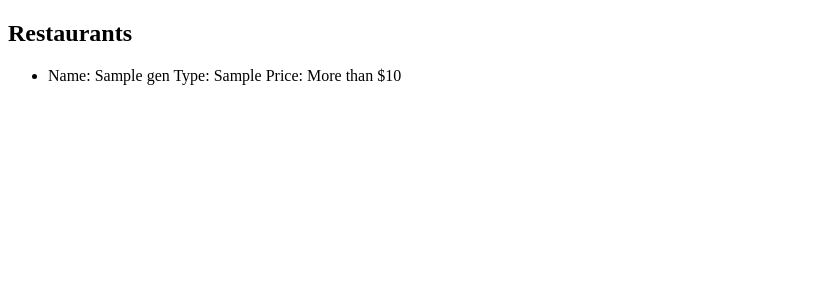
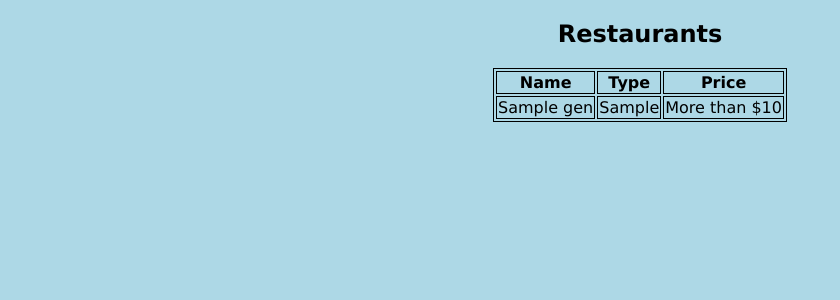
Before and after one commit to clsmit8703/final_project, a Django app: page /food in a window 1280 px wide. Shown: the top 300 px of the page, without its empty margins (0-840 px from the left). Run offline with Django 3.2, Linux system fonts and the light colour scheme; tables that the repository leaves empty hold one stand-in row (values such as "Sample post").

Commit message:
Added a few small items such as reformatting my food table and adding some hyperlinks.
I added a table to the food list so that it looks nicer and easier on the eyes.  I also made the question mark on the welcome page a hyperlink so I can go to the food table.  Also, when the user uses the random button and gets their random restaurant, I added a back button so they can go back to the welcome page.

```diff
--- a/foodgen/templates/foodgen/gen_list.html
+++ b/foodgen/templates/foodgen/gen_list.html
@@ -2,16 +2,36 @@
 <html>
 <head>
     <title>Food in Oakwood</title>
+    <style>
+table,th,td
+{
+border:1px solid black;
+}
+</style>
 </head>
-<h2>Restaurants</h2>
-<ul>
+<center>
+<body style= background-color:lightblue;>
+<table style=font-family:verdana;color:black>
+<tr>
+<th>Name</th>
+<th>Type</th>
+    <th>Price</th>
+</tr>
+
+
+<h2 style= "font-family:verdana;color:black">Restaurants</h2>
+   <tr style=font-family:verdana;color:black>
     {%  for food in object_list %}
-    <li>
-        Name: {{ food.name }}
-        Type: {{ food.utype }}
-        Price: {{ food.price|yesno:"Less than $10, More than $10" }}
-    </li>
+
+        <td style=font-family:verdana;color:black>{{ food.name }}</td>
+        <td style=font-family:verdana;color:black>{{ food.utype }}</td>
+        <td style=font-family:verdana;color:black>{{ food.price|yesno:"Less than $10, More than $10" }}</td></tr>
+
+
+
     {%  endfor %}
-</ul>
+</tr>
+</table>
+</center>
 </body>
 </html>
--- a/foodgen/templates/foodgen/random.html
+++ b/foodgen/templates/foodgen/random.html
@@ -81,6 +81,10 @@
         Price: {{ food.price|yesno:"Less than $10, More than $10" }}
     </b>
     {%  endfor %}
+<br><br>
+<a href="/welcome">
+   <input type="button" value="Back" />
+</a>
 </ul>
 </center>
 </body>
--- a/foodgen/templates/foodgen/welcome.html
+++ b/foodgen/templates/foodgen/welcome.html
@@ -5,8 +5,8 @@
 </head>
 <body>
 <body style=background-image:url('http://i.imgur.com/JEw3X53.png?1');background-repeat:no-repeat;padding-top:40px;>
-<h2 style="font-family:verdana;color:black">UNG Gainesville Restaurant Generator</h2>
-<h3 style="font-family:verdana;color:black">What are you in the mood for?</h3>
+<h2 style="font-family:verdana;color:black"><a href="http://bit.ly/1lyWmID"style="color:black; text-decoration: none;"<a>UNG</a> Gainesville Restaurant Generator</h2>
+<h3 style="font-family:verdana;color:black">What are you in the mood for<a href= "/food" style="color:black; text-decoration: none;"<a>?</a></h3>
 <form name="jump">
 <p align="center">
 <select name="menu">
```
